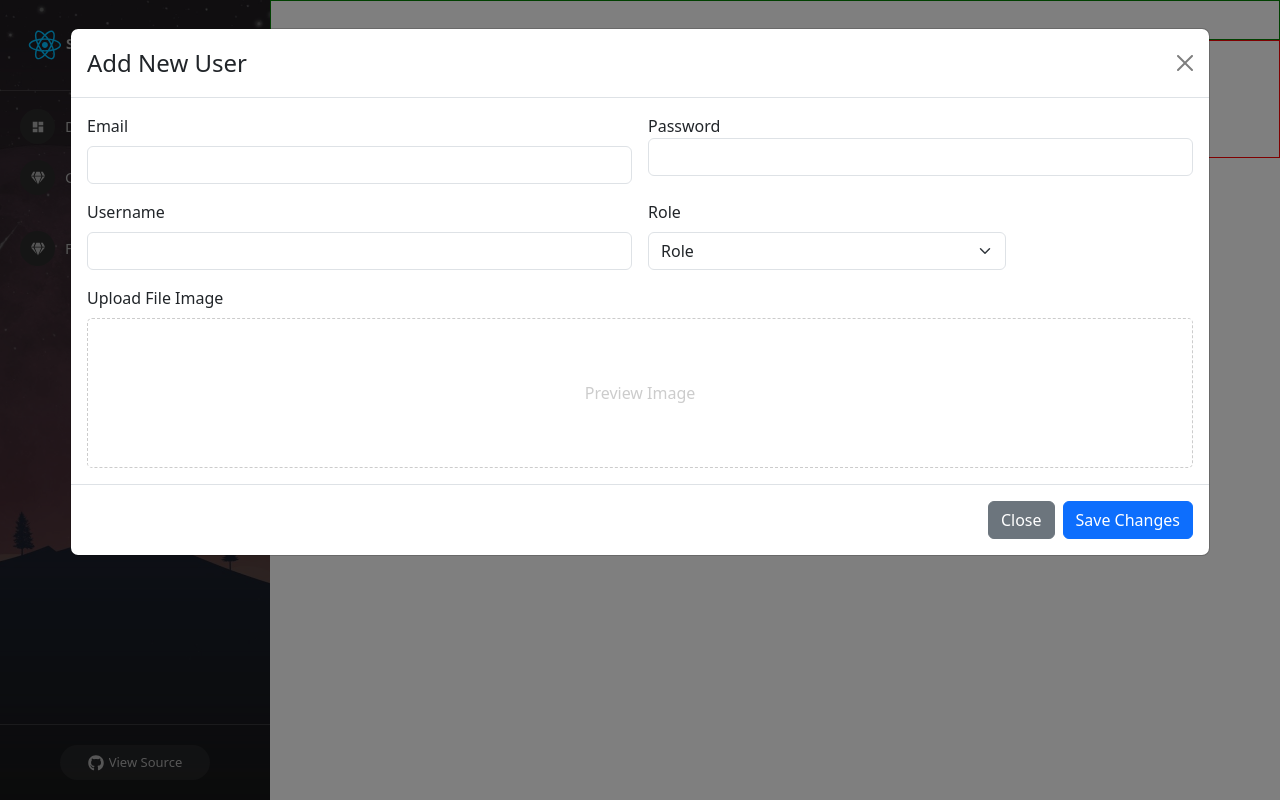
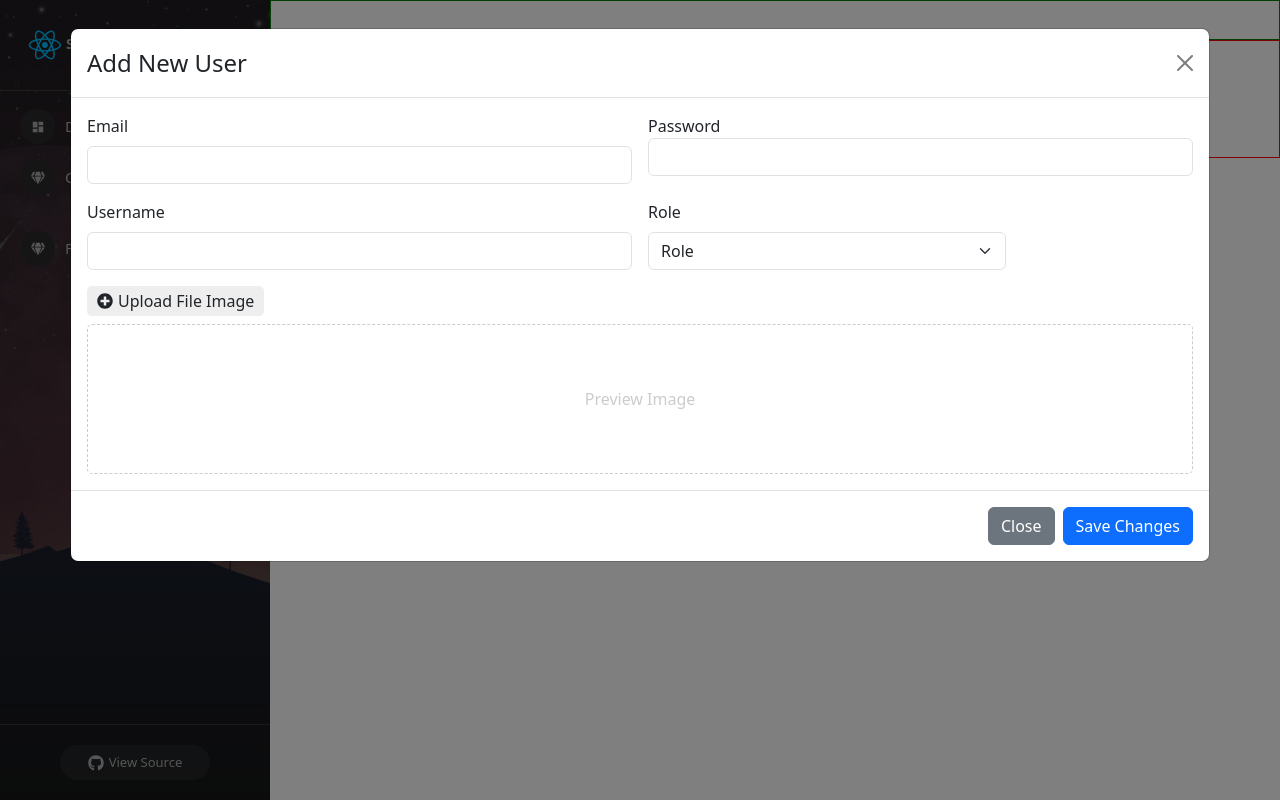
Before and after one commit to VinhHoang007/react-tutorial-basic, a React (Create React App) app: page /admin/manage-users in a window 1280 px wide. Both pictures are taken after a click on the button "Launch demo modal". Built offline with nearby package versions, Linux system fonts and the light colour scheme.

Commit message:
Upload File

```diff
--- a/src/components/Admin/Content/ManageUser.scss
+++ b/src/components/Admin/Content/ManageUser.scss
@@ -7,5 +7,26 @@
         justify-content: center;
         align-items: center;
         color: #ccc;
+
+        img {
+            max-width: 100%;
+            max-height: 100%;
+        }
+    }
+
+    .label-upload{
+        display: flex;
+        align-items: center;
+        gap: 5px;
+        width: fit-content;
+        padding: 3px 10px;
+        border-radius: 5px;
+        background-color: #eeeeee;
+        border: none;
+        cursor: pointer;
+
+        &:hover {
+            background-color: #dcdcdc;
+        }
     }
 }
--- a/src/components/Admin/Content/ModalCreateUser.js
+++ b/src/components/Admin/Content/ModalCreateUser.js
@@ -1,12 +1,26 @@
-import React, { useState } from 'react';
-import Button from 'react-bootstrap/Button';
-import Modal from 'react-bootstrap/Modal';
+import React, { useState } from 'react'
+import Button from 'react-bootstrap/Button'
+import Modal from 'react-bootstrap/Modal'
+import { FaPlusCircle } from 'react-icons/fa'
 
 const ModalCreateUser = () => {
-    const [show, setShow] = useState(false);
+  const [show, setShow] = useState(false)
 
-    const handleClose = () => setShow(false);
-    const handleShow = () => setShow(true);
+  const handleClose = () => setShow(false)
+  const handleShow = () => setShow(true)
+  const [email, setEmail] = useState('')
+  const [password, setPassword] = useState('')
+  const [username, setUsername] = useState('')
+  const [role, setRole] = useState('USER')
+  const [image, setImage] = useState('')
+  const [previewImage, setPreviewImage] = useState('')
+
+  const handleUploadImage = (event) => {
+    if (event.target && event.target.files && event.target.files[0]) {
+      setPreviewImage(URL.createObjectURL(event.target.files[0]))
+      setImage(event.target.files[0])
+    }
+  }
 
   return (
     <>
@@ -19,7 +33,8 @@
         onHide={handleClose}
         size="xl"
         static
-            className="modal-add-user">
+        className="modal-add-user"
+      >
         <Modal.Header closeButton>
           <Modal.Title>Add New User</Modal.Title>
         </Modal.Header>
@@ -27,29 +42,58 @@
           <form className="row g-3">
             <div className="col-md-6">
               <label className="form-label">Email</label>
-                            <input type="email" className="form-control" />
+              <input
+                type="email"
+                className="form-control"
+                value={email}
+                onChange={(event) => setEmail(event.target.value)}
+              />
             </div>
             <div className="col-md-6">
               <label fclassName="form-label">Password</label>
-                            <input type="password" className="form-control" />
+              <input
+                type="password"
+                className="form-control"
+                value={password}
+                onChange={(event) => setPassword(event.target.value)}
+              />
             </div>
             <div className="col-md-6">
               <label className="form-label">Username</label>
-                            <input type="text" className="form-control" />
+              <input
+                type="text"
+                className="form-control"
+                value={username}
+                onChange={(event) => setUsername(event.target.value)}
+              />
             </div>
             <div className="col-md-4">
               <label className="form-label">Role</label>
-                            <select className="form-select">
-                                <option selected value="USER">Role</option>
+              <select
+                className="form-select"
+                onChange={(event) => setRole(event.target.value)}
+              >
+                <option value="USER">Role</option>
                 <option value="ADMIN">ADMIN</option>
               </select>
             </div>
             <div className="col-md-12">
-                            <label className="form-label">Upload File Image</label>
-                            <input type="file" hidden/>
+              <label className="form-label label-upload" htmlFor="labelUpload">
+                <FaPlusCircle />
+                Upload File Image
+              </label>
+              <input
+                type="file"
+                hidden
+                id="labelUpload"
+                onChange={(event) => handleUploadImage(event)}
+              />
               <div className="col-md-12 img-preview">
-                                {/* <img src="" alt="#" /> */}
+                {previewImage ? (
+                  <img src={previewImage} />
+                ) : (
                   <span>Preview Image</span>
+                )}
               </div>
             </div>
           </form>
@@ -64,7 +108,7 @@
         </Modal.Footer>
       </Modal>
     </>
-    );
+  )
 }
 
-export default ModalCreateUser;
+export default ModalCreateUser
```
Lines whose indentation alone changed are shown as unchanged.
